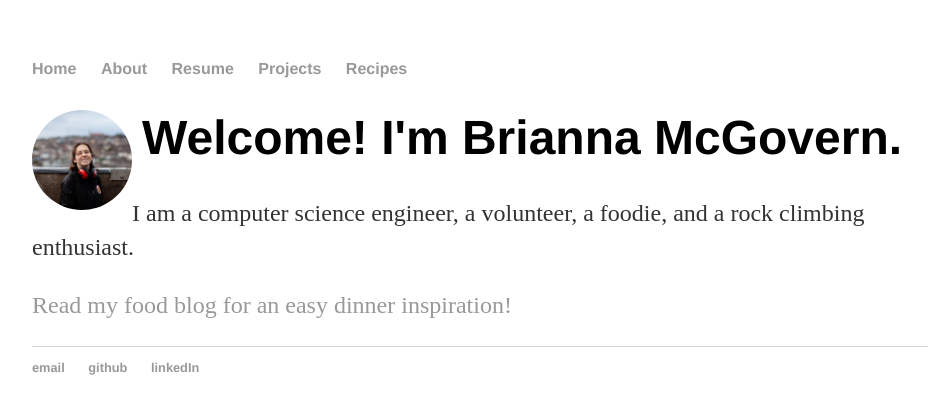
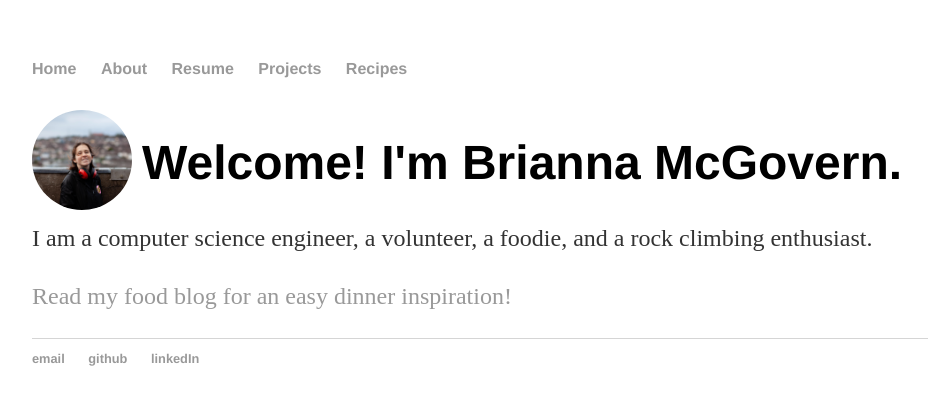
Before and after one commit to bmcgovern007/bmcgovern007.github.io, a Jekyll site: the page built from index.html, in a window 1280 px wide. Shown: the top 414 px of the page, without its empty margins (160-1090 px from the left). Built offline with Jekyll 4.4.1, drawn with Linux system fonts in a browser that asks for light colours.

Commit message:
Update main.css

```diff
--- a/css/main.css
+++ b/css/main.css
@@ -51,6 +51,7 @@ h1 {
     font-size: 3em;
     font-family:'Helvetica', 'Arial', 'Sans-Serif';
     padding-left: 110px;
+    padding-top: 25px;
 }
 p {
     font-size: 1.5em;
```
